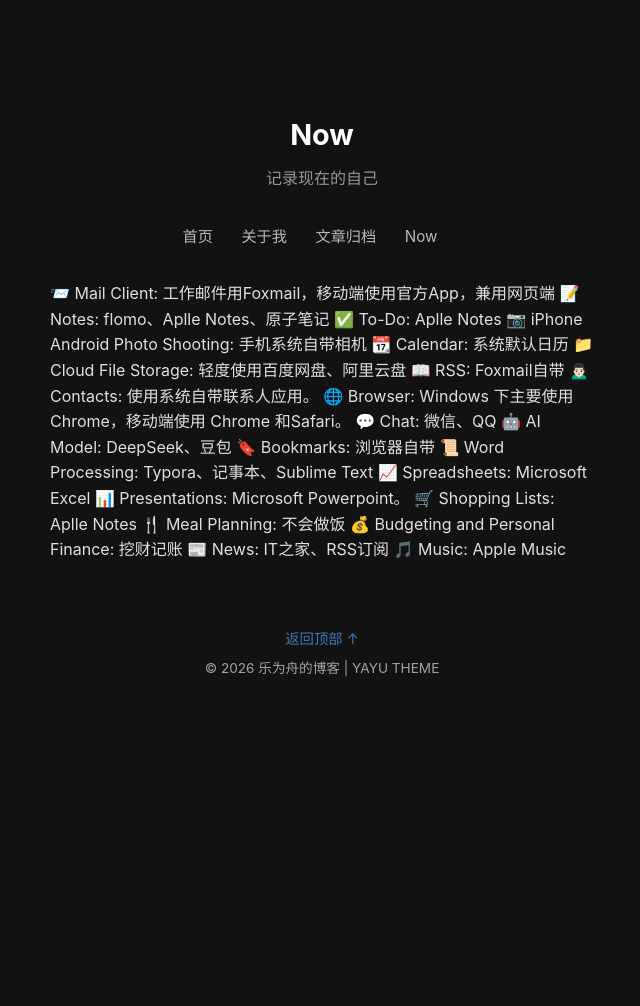
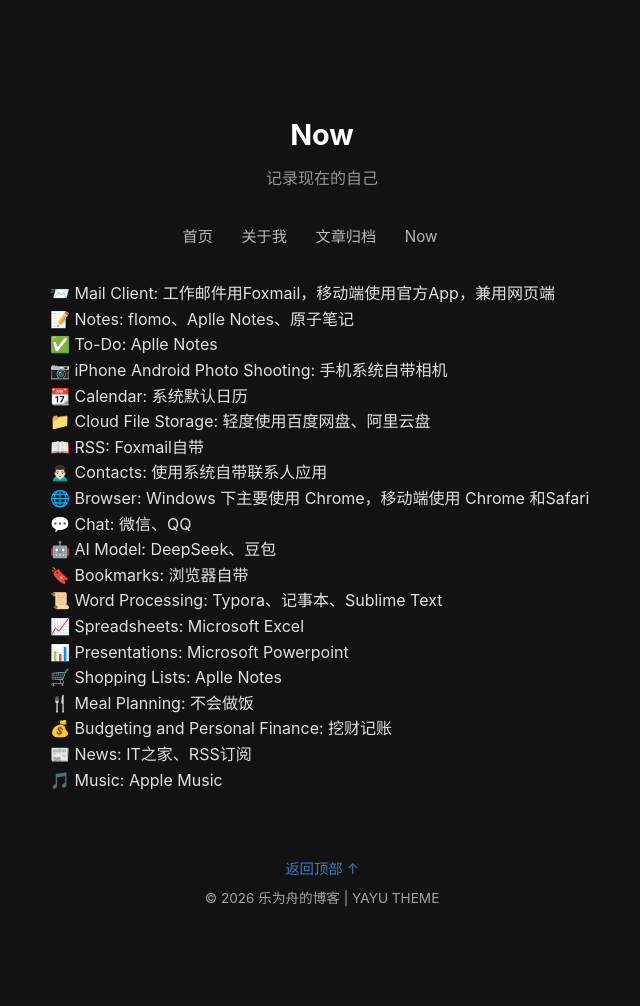
Before and after one commit to xmleweizhou/xmleweizhou.github.io, a Jekyll site: the page built from now.md, in a window 1280 px wide. Shown: the whole page, without its empty margins (318-958 px from the left). Built offline with Jekyll 4.4.1, drawn with Linux system fonts in a browser that asks for light colours; before the commit the page ends 900 px from its top, so only the background shows below that.

Commit message:
Update now.md

```diff
--- a/now.md
+++ b/now.md
@@ -20,24 +20,43 @@
 </nav>
 
 📨 Mail Client: 工作邮件用Foxmail，移动端使用官方App，兼用网页端
+
 📝 Notes: flomo、Aplle Notes、原子笔记
+
 ✅ To-Do: Aplle Notes
+
 📷 iPhone Android Photo Shooting: 手机系统自带相机
+
 📆 Calendar: 系统默认日历
+
 📁 Cloud File Storage: 轻度使用百度网盘、阿里云盘
+
 📖 RSS: Foxmail自带
-🙍🏻‍♂️ Contacts: 使用系统自带联系人应用。
-🌐 Browser: Windows 下主要使用 Chrome，移动端使用 Chrome 和Safari。
+
+🙍🏻‍♂️ Contacts: 使用系统自带联系人应用
+
+🌐 Browser: Windows 下主要使用 Chrome，移动端使用 Chrome 和Safari
+
 💬 Chat: 微信、QQ
+
 🤖 AI Model: DeepSeek、豆包
+
 🔖 Bookmarks: 浏览器自带
+
 📜 Word Processing: Typora、记事本、Sublime Text
+
 📈 Spreadsheets: Microsoft Excel
-📊 Presentations: Microsoft Powerpoint。
+
+📊 Presentations: Microsoft Powerpoint
+
 🛒 Shopping Lists: Aplle Notes
+
 🍴 Meal Planning: 不会做饭
+
 💰 Budgeting and Personal Finance: 挖财记账
+
 📰 News: IT之家、RSS订阅
+
 🎵 Music: Apple Music
 
 <!-- 底部信息 -->
@@ -76,4 +95,5 @@
     .post-item {flex-direction:column;}
     .post-date {width:auto;margin-bottom:0.2rem;}
   }
+
 </style>
```
